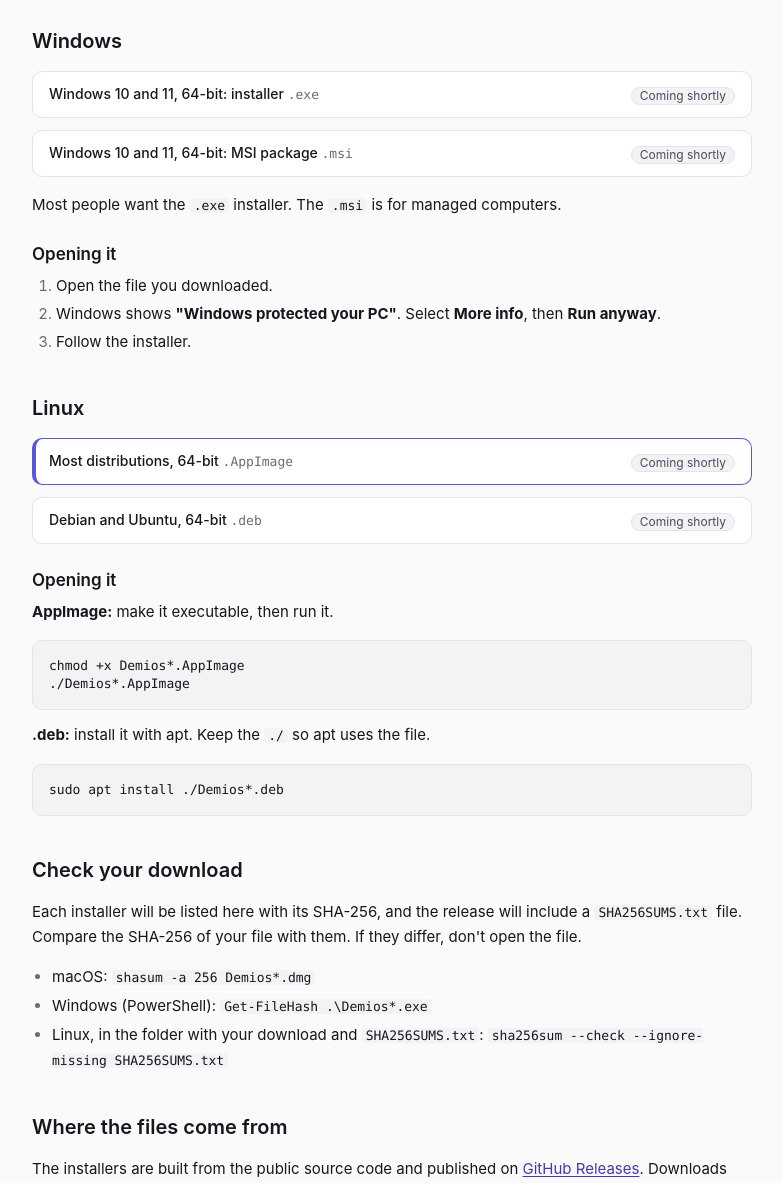
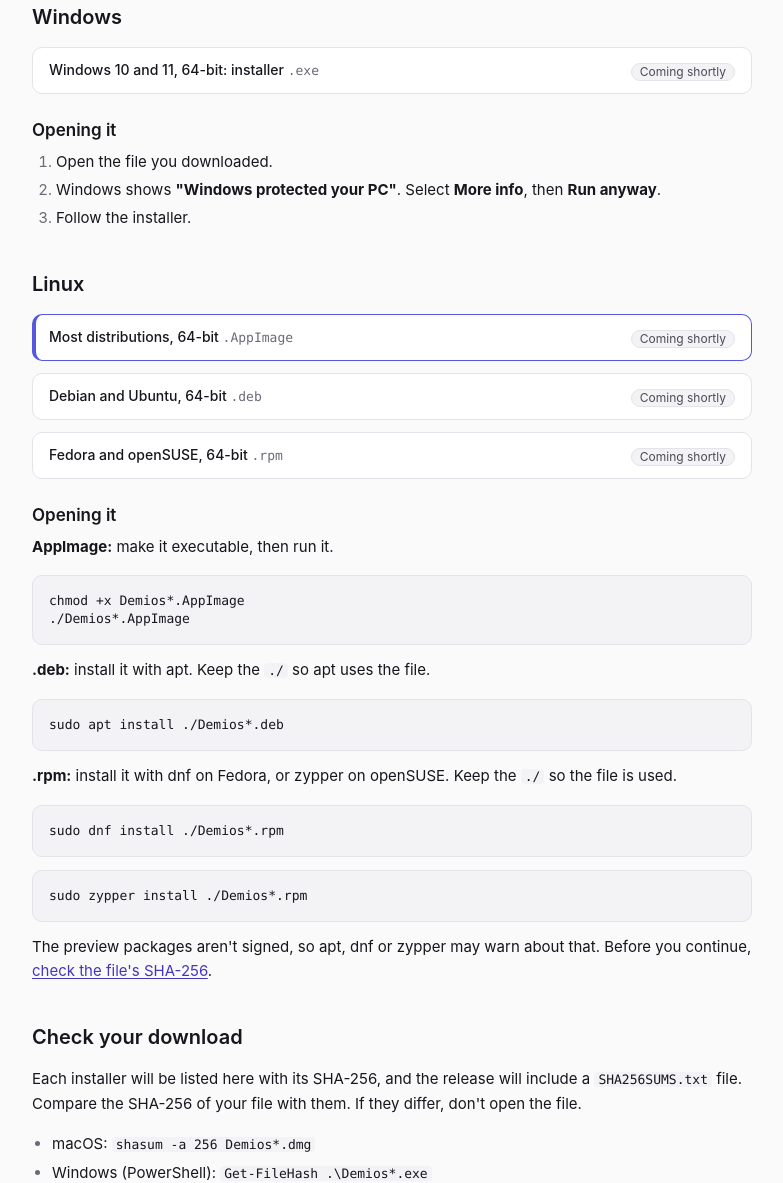
Before and after one commit to mimshavandi/demios-landing, a plain HTML site: page site/download/index.html in a window 1280 px wide. Shown: the part 1171-2354 px from the top of the page, without its empty margins (54-837 px from the left). Drawn offline with Linux system fonts and the light colour scheme.

Commit message:
T-WEB-13: installer set per D-027 (.rpm in, .msi out); signed builds later (#14)
* T-WEB-13: installer set per D-027 (.rpm in, .msi out); signed builds later, no store promise

Co-Authored-By: Claude Opus 5.5 <noreply@anthropic.com>

* T-WEB-13: tie the unsigned-package warning to the SHA-256 check

Co-Authored-By: Claude Opus 5.5 <noreply@anthropic.com>

---------

Co-authored-by: Claude Opus 5.5 <noreply@anthropic.com>

```diff
--- a/site/download/index.html
+++ b/site/download/index.html
@@ -55,7 +55,7 @@
     <ul class="list">
       <li>It's an early preview. Expect rough edges, and please <a href="https://github.com/mimshavandi/demios-desktop/issues">report problems</a>.</li>
       <li>It doesn't update itself yet. To get a newer version, download it from this page and install it over the old one.</li>
-      <li>Signed versions from the app stores will replace the preview later. Moving to one needs one reinstall.</li>
+      <li>Signed builds will come later and replace the preview. Moving to one may need one reinstall.</li>
     </ul>
 
     <section aria-labelledby="macos">
@@ -88,12 +88,7 @@
           <p class="file-title">Windows 10 and 11, 64-bit: installer <span class="file-type">.exe</span></p>
           <p class="file-status"><span class="badge">Coming shortly</span></p>
         </li>
-        <li class="file" data-os="windows">
-          <p class="file-title">Windows 10 and 11, 64-bit: MSI package <span class="file-type">.msi</span></p>
-          <p class="file-status"><span class="badge">Coming shortly</span></p>
-        </li>
       </ul>
-      <p>Most people want the <code>.exe</code> installer. The <code>.msi</code> is for managed computers.</p>
       <h3 id="windows-open">Opening it</h3>
       <ol class="list">
         <li>Open the file you downloaded.</li>
@@ -113,6 +108,10 @@
           <p class="file-title">Debian and Ubuntu, 64-bit <span class="file-type">.deb</span></p>
           <p class="file-status"><span class="badge">Coming shortly</span></p>
         </li>
+        <li class="file" data-os="linux">
+          <p class="file-title">Fedora and openSUSE, 64-bit <span class="file-type">.rpm</span></p>
+          <p class="file-status"><span class="badge">Coming shortly</span></p>
+        </li>
       </ul>
       <h3 id="linux-open">Opening it</h3>
       <p><strong>AppImage:</strong> make it executable, then run it.</p>
@@ -120,6 +119,10 @@
 ./Demios*.AppImage</code></pre>
       <p><strong>.deb:</strong> install it with apt. Keep the <code>./</code> so apt uses the file.</p>
 <pre><code>sudo apt install ./Demios*.deb</code></pre>
+      <p><strong>.rpm:</strong> install it with dnf on Fedora, or zypper on openSUSE. Keep the <code>./</code> so the file is used.</p>
+<pre><code>sudo dnf install ./Demios*.rpm</code></pre>
+<pre><code>sudo zypper install ./Demios*.rpm</code></pre>
+      <p>The preview packages aren't signed, so apt, dnf or zypper may warn about that. Before you continue, <a href="#check">check the file's SHA-256</a>.</p>
     </section>
 
     <h2 id="check">Check your download</h2>
```
